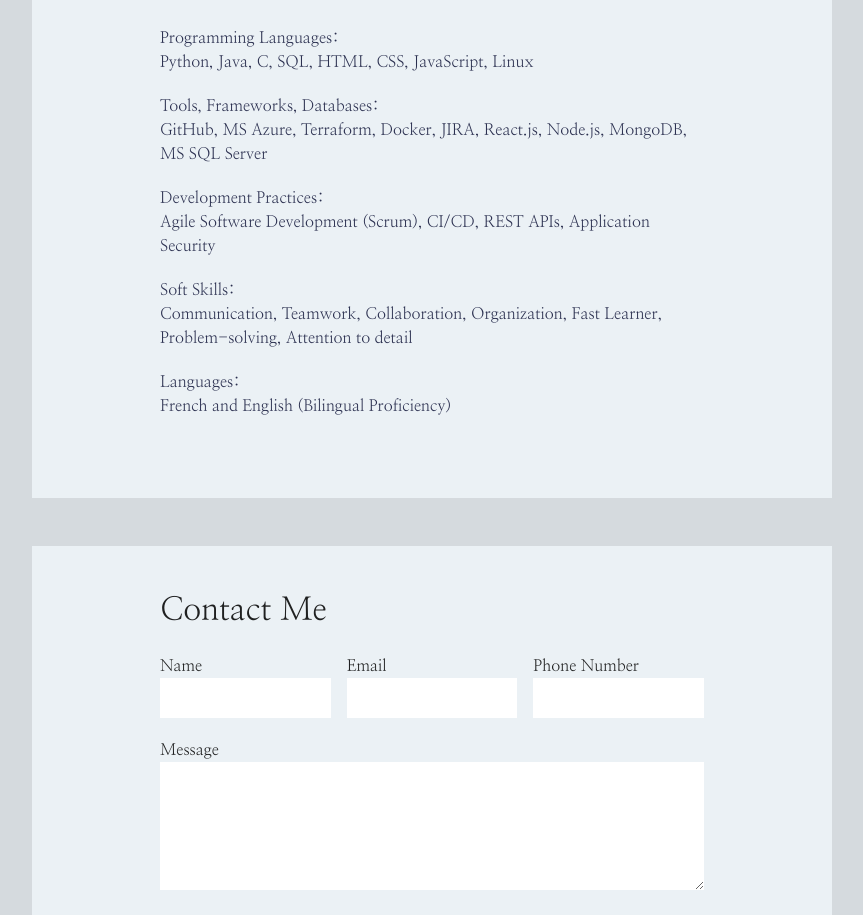
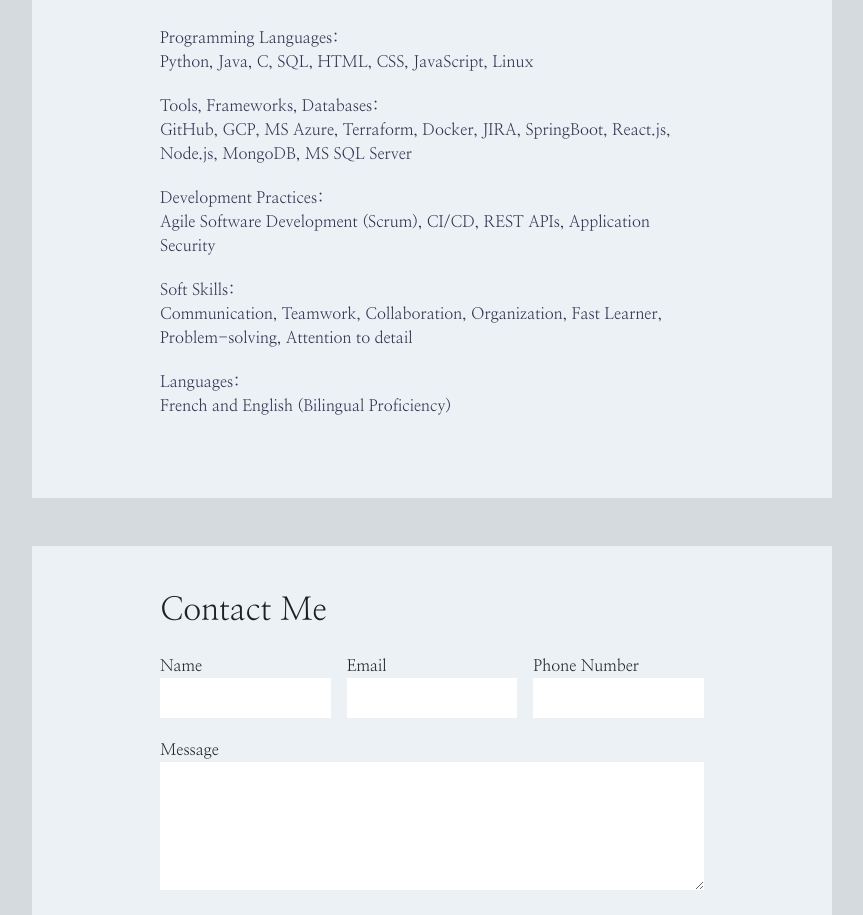
Before and after one commit to Emilyho11/personal-website, a React (Vite) app in the folder frontend/: page / in a window 1280 px wide. Shown: the part 2947-3862 px from the top of the page, without its empty margins (208-1071 px from the left). Built offline with nearby package versions, Linux system fonts and the light colour scheme.

Commit message:
Adding more info to resume part

```diff
--- a/frontend/src/pages/Home.jsx
+++ b/frontend/src/pages/Home.jsx
@@ -102,7 +102,7 @@ const Home = () => {
         <h4 className='pt-5'>Programming Languages:</h4>
         <p>Python, Java, C, SQL, HTML, CSS, JavaScript, Linux</p>
         <h4 className='pt-5'>Tools, Frameworks, Databases:</h4>
-        <p>GitHub, MS Azure, Terraform, Docker, JIRA, React.js, Node.js, MongoDB, MS SQL Server</p>
+        <p>GitHub, GCP, MS Azure, Terraform, Docker, JIRA, SpringBoot, React.js, Node.js, MongoDB, MS SQL Server</p>
         <h4 className='pt-5'>Development Practices:</h4>
         <p>Agile Software Development (Scrum), CI/CD, REST APIs, Application Security</p>
         <h4 className='pt-5'>Soft Skills:</h4>
```
